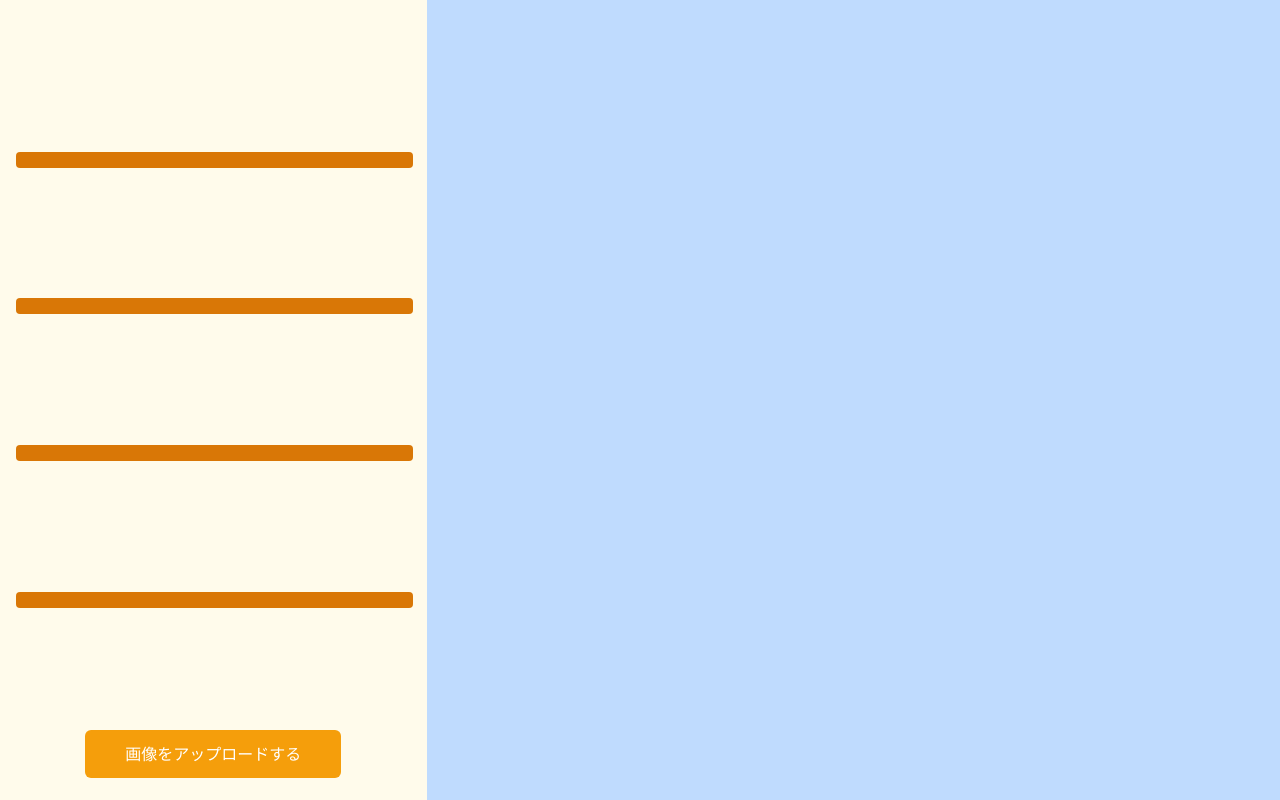
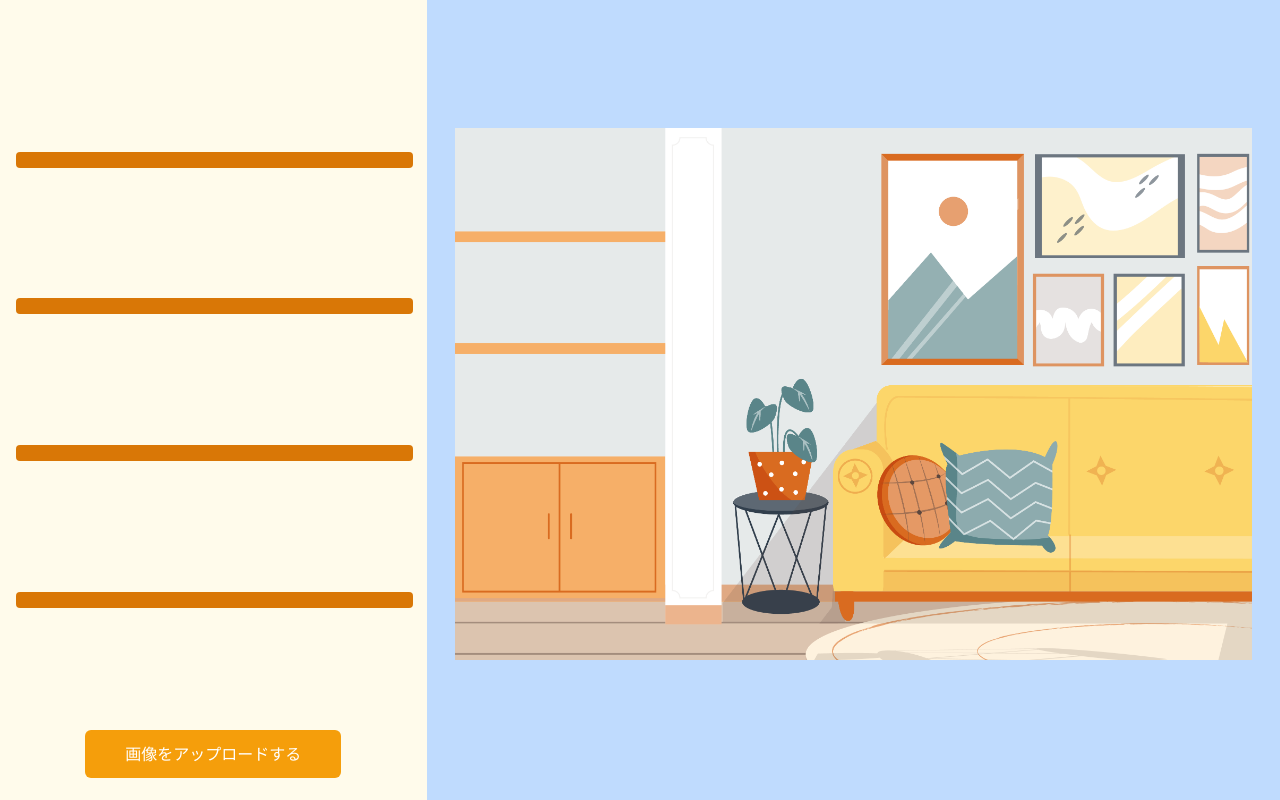
Before and after one commit to ss1119/virtual_background_creator_frontend, a React (Create React App) app: page / in a window 1280 px wide. Built offline with nearby package versions, Linux system fonts and the light colour scheme.

Commit message:
set background

```diff
--- a/src/components/templates/EditArea.tsx
+++ b/src/components/templates/EditArea.tsx
@@ -1,3 +1,9 @@
 export const EditArea = () => {
-  return <div className="w-2/3 h-screen bg-blue-200"></div>;
+  return (
+    <div className="w-2/3 h-screen bg-blue-200">
+      <div className="w-full h-5/6 mt-32 px-7">
+        <img src="/assets/background.png" />
+      </div>
+    </div>
+  );
 };
--- a/src/components/templates/ImageArea.tsx
+++ /dev/null
@@ -1,3 +0,0 @@
-export const ImageArea = () => {
-  return <div className="w-full h-93 bg-yellow-200 py-7"></div>;
-};
```
Also changed, not shown: public/assets/background.png (added).
